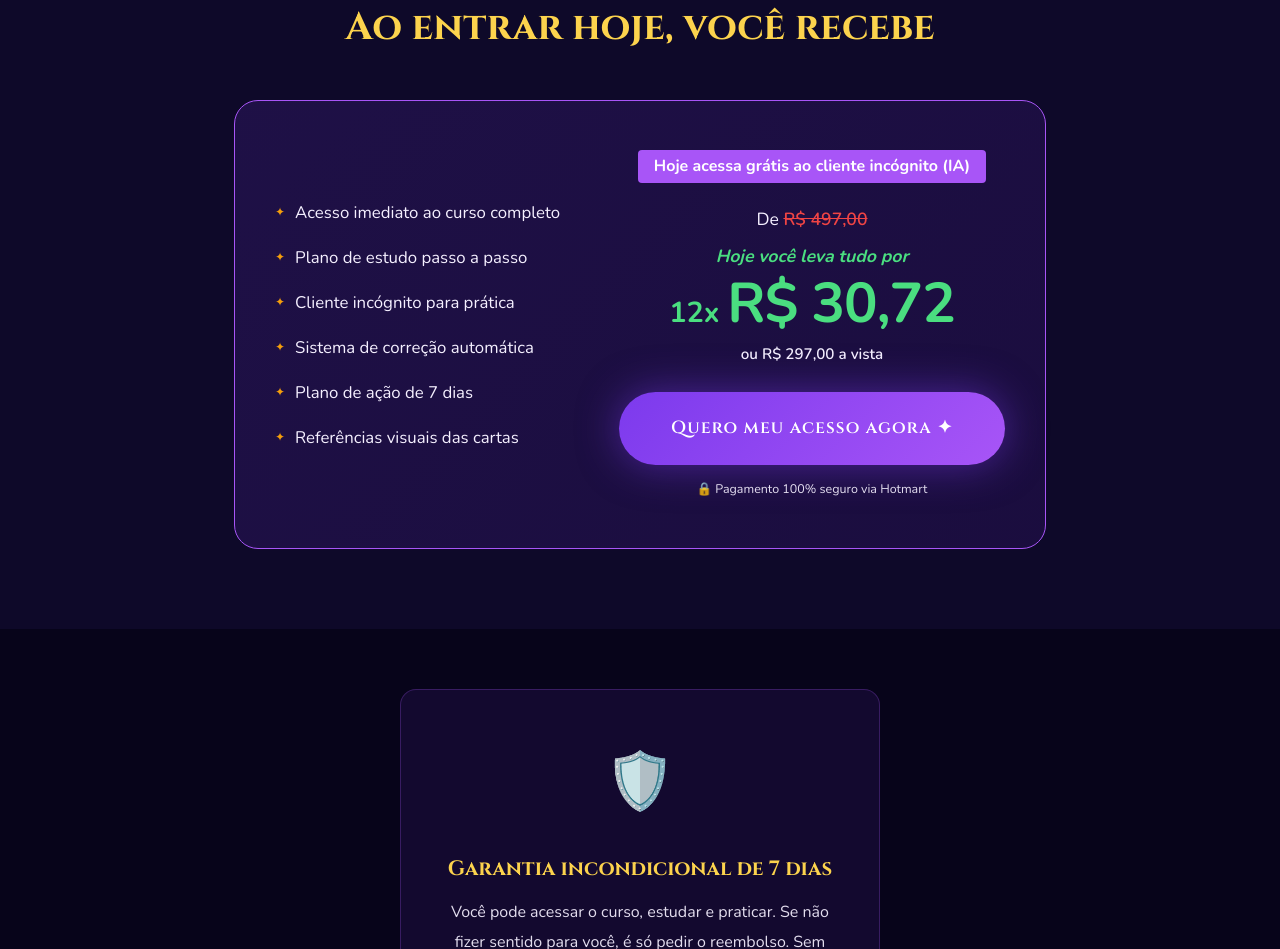
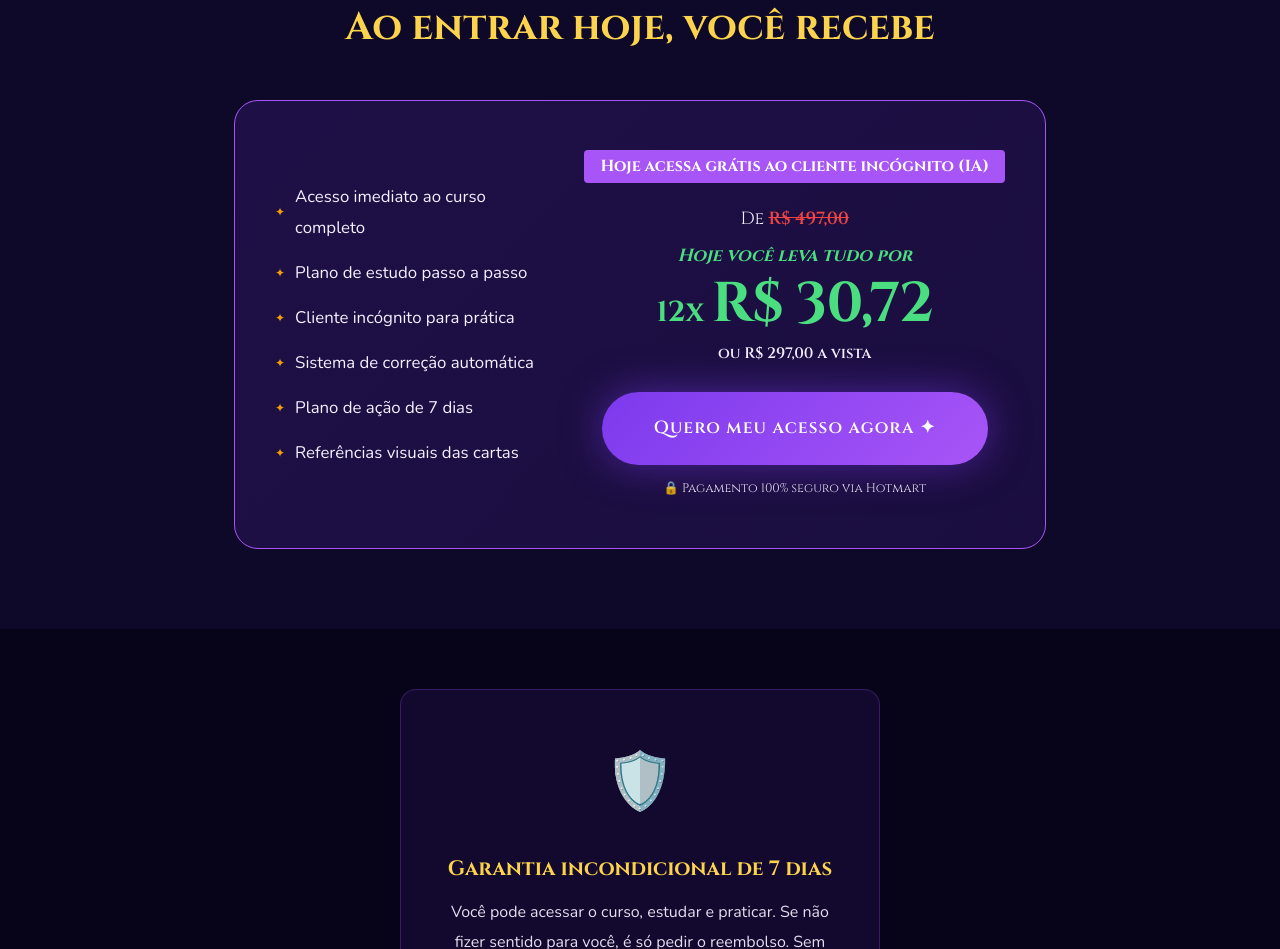
Before and after one commit to fabriziocerratto/natytarot, a website: page index.html in a window 1280 px wide. Shown: the part 7417-8366 px from the top of the page. Drawn offline with nearby package versions, Linux system fonts and the light colour scheme.

Commit message:
cambios de ancla y tipografia

```diff
--- a/index.html
+++ b/index.html
@@ -60,7 +60,7 @@
                 </iframe>
             </div>
 
-            <a href="#oferta" class="btn-primary reveal" style="margin-top: 40px;"
+            <a href="#checkout-btn" class="btn-primary reveal" style="margin-top: 40px;"
                 onclick="fbq('track','InitiateCheckout')">
                 Começar agora ✦
             </a>
@@ -349,7 +349,7 @@
                     <p class="offer-green-italic">Hoje você leva tudo por</p>
                     <p class="offer-price-green">12x <span>R$ 30,72</span></p>
                     <p class="offer-cash">ou R$ 297,00 a vista</p>
-                    <a href="https://pay.hotmart.com/X102034993E" class="btn-primary big"
+                    <a href="https://pay.hotmart.com/X102034993E" class="btn-primary big" id="checkout-btn"
                         onclick="fbq('track','Purchase')">
                         Quero meu acesso agora ✦
                     </a>
--- a/styles.css
+++ b/styles.css
@@ -617,6 +617,7 @@ h4 {
 .offer-price-block {
     text-align: center;
     min-width: 210px;
+    font-family: 'Cinzel', serif;
 }
 
 .offer-highlight-banner {
@@ -652,7 +653,7 @@ h4 {
 }
 
 .offer-price-green {
-    font-family: 'Nunito', sans-serif;
+    font-family: 'Cinzel', serif;
     font-size: 1.8rem;
     font-weight: 800;
     color: #4ade80;
```
